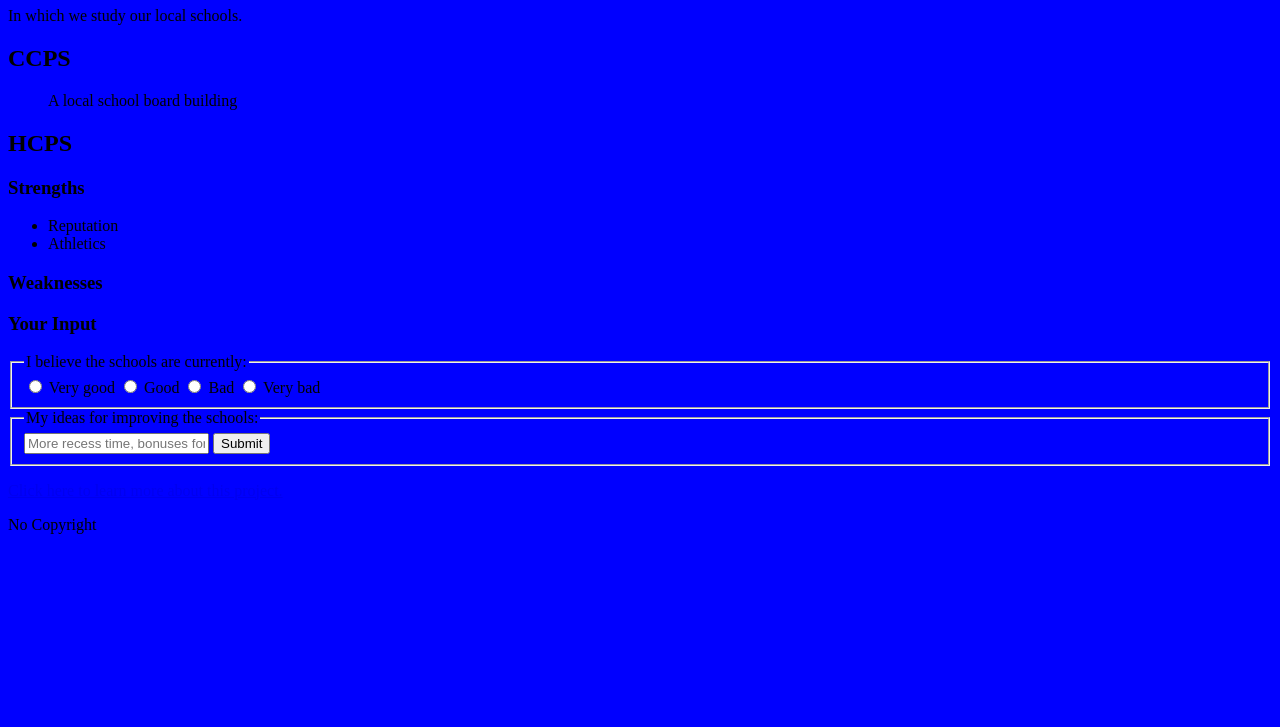
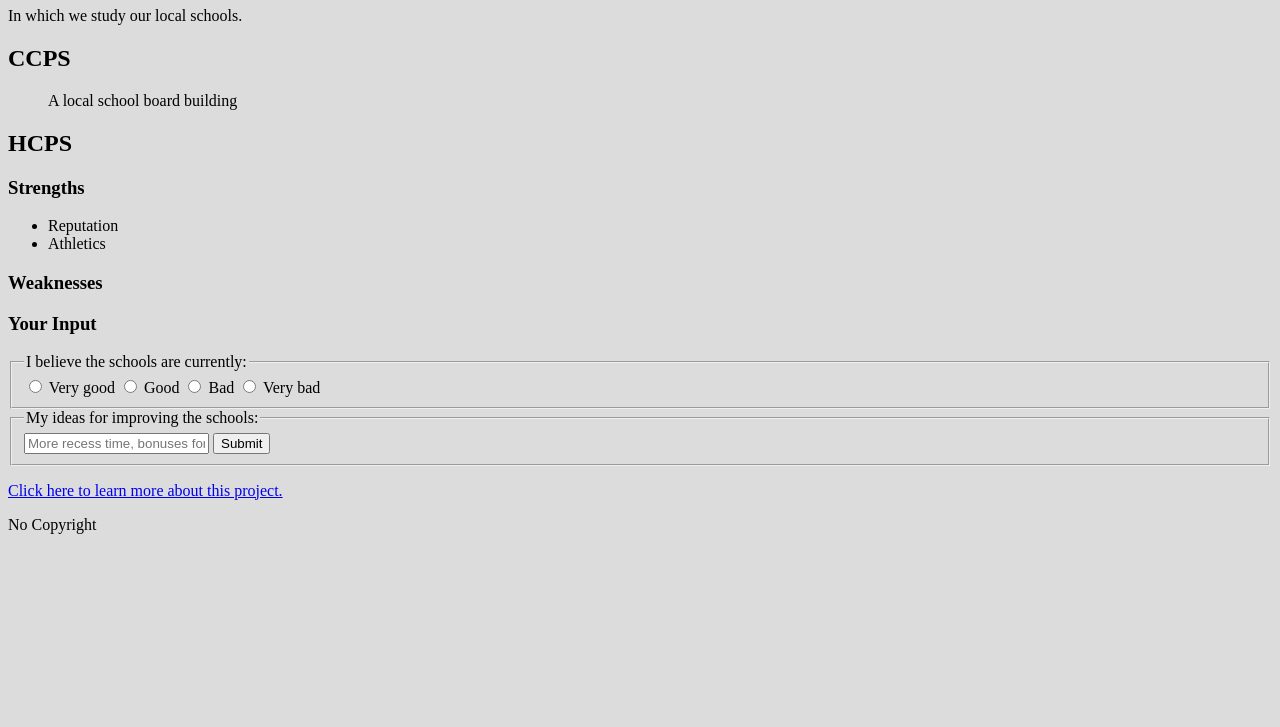
Before and after one commit to awdgithub/awd.github.io, a plain HTML site: page index.html in a window 1280 px wide. Shown: the part 73-800 px from the top of the page. Drawn offline with Linux system fonts and the light colour scheme.

Commit message:
Update styles.css

```diff
--- a/styles.css
+++ b/styles.css
@@ -1,5 +1,5 @@
 body {
-  background-color: blue;
+  background-color: Gainsboro;
   }
 h1 {
   text-align: center;
```
